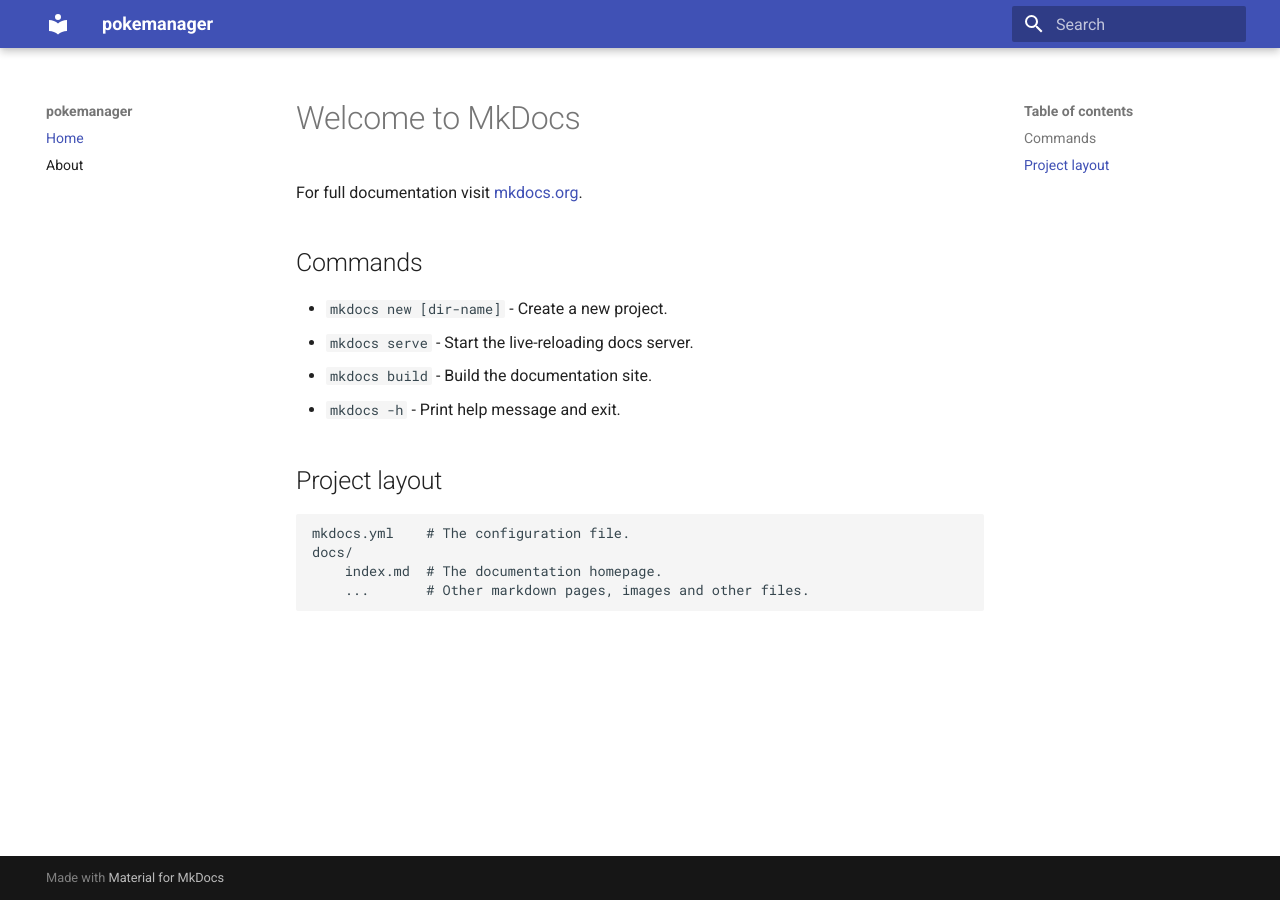
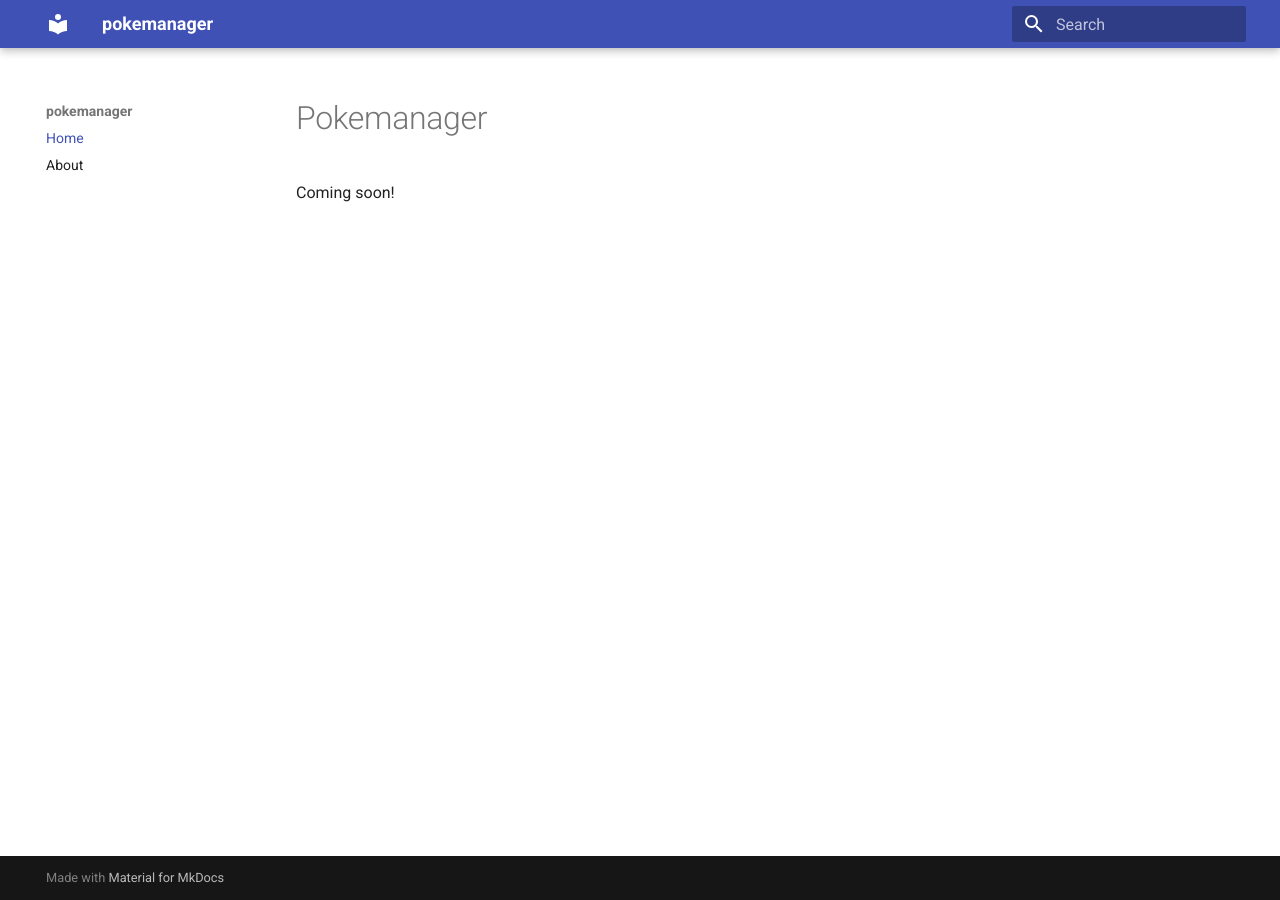
Before and after one commit to ethan-shanahan/pokemanager, an MkDocs documentation site: the page built from docs/index.md, in a window 1280 px wide. Built offline with MkDocs 1.6.1 and Material for MkDocs 9.7.7, drawn with Linux system fonts in a browser that asks for light colours.

Commit message:
clean index.md

```diff
--- a/docs/index.md
+++ b/docs/index.md
@@ -1,17 +1,3 @@
-# Welcome to MkDocs
+# Pokemanager
 
-For full documentation visit [mkdocs.org](https://www.mkdocs.org).
-
-## Commands
-
-* `mkdocs new [dir-name]` - Create a new project.
-* `mkdocs serve` - Start the live-reloading docs server.
-* `mkdocs build` - Build the documentation site.
-* `mkdocs -h` - Print help message and exit.
-
-## Project layout
-
-    mkdocs.yml    # The configuration file.
-    docs/
-        index.md  # The documentation homepage.
-        ...       # Other markdown pages, images and other files.
+Coming soon!
```
